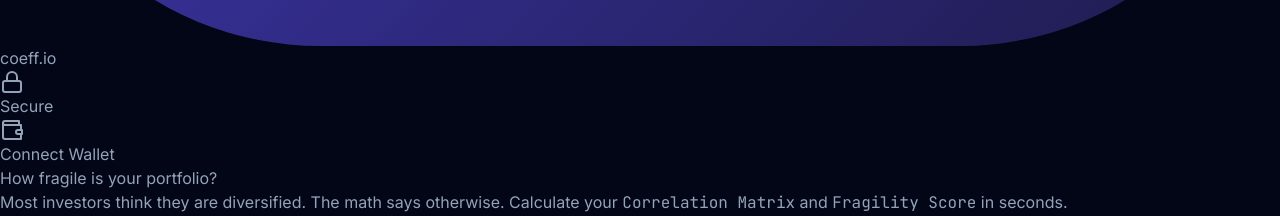
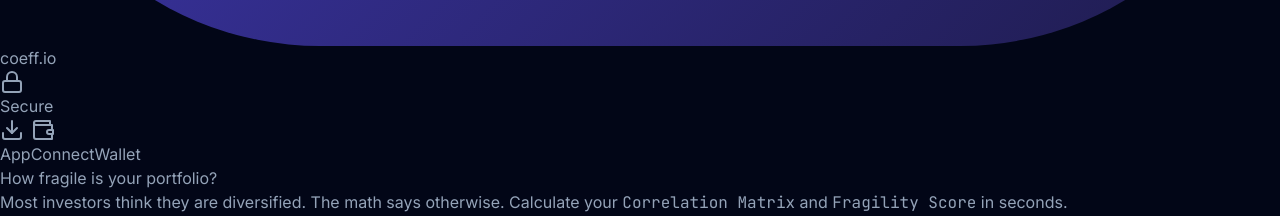
Before and after one commit to whyty3/coeff-app, a React (Vite) app: page / in a window 1280 px wide. Shown: the part 1234-1450 px from the top of the page. Built offline with nearby package versions, Linux system fonts and the light colour scheme.

Commit message:
Homescreen prompt edit

```diff
--- a/src/coeff_lead_magnet.jsx
+++ b/src/coeff_lead_magnet.jsx
@@ -4,7 +4,7 @@ import { Activity, Shield, AlertTriangle, Share2, Download, Mail, ArrowRight, La
 
 /**
  * coeff.io - Portfolio Risk & Correlation Analyzer
- * VERSION: Production v2.22 (Feature: PWA Install Prompt + Indigo Logo)
+ * VERSION: Production v2.23 (Feature: Manual Install Button in Header)
  */
 
 const Card = ({ children, className = "" }) => (
@@ -13,7 +13,7 @@ const Card = ({ children, className = "" }) => (
   </div>
 );
 
-// --- BRAND ASSET: THE INDIGO ENGINE LOGO ---
+// --- BRAND ASSETS ---
 const CoeffLogo = ({ className = "w-8 h-8" }) => (
   <svg viewBox="0 0 40 40" fill="none" xmlns="http://www.w3.org/2000/svg" className={className}>
     <defs>
@@ -22,17 +22,9 @@ const CoeffLogo = ({ className = "w-8 h-8" }) => (
         <stop offset="1" stopColor="#1e1b4b" /> {/* Indigo 950 */}
       </linearGradient>
     </defs>
-
-    {/* App Icon Container with Gradient */}
     <rect width="40" height="40" rx="10" fill="url(#logoGradient)" />
-
-    {/* The Correlation Link */}
     <path d="M12 28L28 12" stroke="#94a3b8" strokeWidth="4" strokeLinecap="round" strokeOpacity="0.5"/>
-
-    {/* Asset A (Cyan - Tech/Cold) */}
     <circle cx="12" cy="28" r="5" fill="#22d3ee" />
-
-    {/* Asset B (Amber - Value/Hot) */}
     <circle cx="28" cy="12" r="5" fill="#fbbf24" />
   </svg>
 );
@@ -95,7 +87,8 @@ export default function CoeffRiskAnalyzer() {
     const handler = (e) => {
       e.preventDefault();
       setDeferredPrompt(e);
-      setShowInstallBanner(true);
+      // We don't auto-show the banner anymore to be less intrusive
+      // We wait for user to click the "Download" icon
     };
     window.addEventListener('beforeinstallprompt', handler);
     return () => window.removeEventListener('beforeinstallprompt', handler);
@@ -103,13 +96,14 @@ export default function CoeffRiskAnalyzer() {
 
   const handleInstallClick = async () => {
     if (deferredPrompt) {
+      // Android/Desktop Chrome: Native Prompt
       deferredPrompt.prompt();
       const { outcome } = await deferredPrompt.userChoice;
-      if (outcome === 'accepted') setShowInstallBanner(false);
-      setDeferredPrompt(null);
+      if (outcome === 'accepted') setDeferredPrompt(null);
+      setShowInstallBanner(false);
     } else {
-      // iOS Fallback / Instructions
-      alert("To install on iPhone:\n1. Tap the 'Share' button below\n2. Scroll down and tap 'Add to Home Screen'");
+      // iOS/Safari: Manual Instructions
+      setShowInstallBanner(true); // Show the banner with instructions/close button
     }
   };
 
@@ -203,7 +197,6 @@ export default function CoeffRiskAnalyzer() {
   };
 
   const handleExportPDF = () => window.print();
-
   const handleShareTwitter = () => {
     if (!results) return;
     const text = `My Portfolio Fragility Score: ${results.fragilityScore}/100 🚨\nBenchmark Beta: ${results.beta}`;
@@ -434,7 +427,26 @@ Analyze this data at https://coeff.io`;
           <div className="hidden sm:flex items-center gap-3">
              {!PROXY_URL && <input type="password" placeholder="Dev Mode: API Key" value={apiKey} onChange={(e) => saveKey(e.target.value)} className="bg-slate-950 border border-slate-800 rounded px-3 py-1.5 text-xs w-32 focus:w-48 transition-all outline-none" />}
              {PROXY_URL && <div className="flex items-center gap-1.5 px-3 py-1.5 bg-indigo-900/20 border border-indigo-900/50 rounded"><Lock className="w-3 h-3 text-indigo-400" /><span className="text-[10px] font-bold text-indigo-400 uppercase tracking-wider">Secure</span></div>}
-             {walletAddress ? <div className="flex items-center gap-2 bg-slate-900 border border-slate-700 text-slate-300 px-3 py-1.5 rounded-full text-xs font-mono"><div className="w-2 h-2 bg-emerald-500 rounded-full animate-pulse"></div>{formatAddress(walletAddress)}</div> : <button onClick={connectWallet} className="bg-indigo-600 hover:bg-indigo-500 text-white px-3 py-1.5 rounded text-sm font-medium transition-colors flex items-center gap-2"><Wallet className="w-4 h-4" /> Connect Wallet</button>}
+             {walletAddress ? (
+                 <div className="flex items-center gap-2 bg-slate-900 border border-slate-700 text-slate-300 px-3 py-1.5 rounded-full text-xs font-mono">
+                    <div className="w-2 h-2 bg-emerald-500 rounded-full animate-pulse"></div>
+                    {formatAddress(walletAddress)}
+                 </div>
+             ) : (
+                 <div className="flex gap-2">
+                     {/* MANUAL INSTALL BUTTON (VISIBLE ON HEADER) */}
+                     <button onClick={handleInstallClick} className="bg-slate-800 hover:bg-slate-700 text-slate-300 px-3 py-1.5 rounded text-sm font-medium transition-colors flex items-center gap-2">
+                       <Download className="w-4 h-4" />
+                       <span className="hidden sm:inline">App</span>
+                     </button>
+
+                     <button onClick={connectWallet} className="bg-indigo-600 hover:bg-indigo-500 text-white px-3 py-1.5 rounded text-sm font-medium transition-colors flex items-center gap-2">
+                       <Wallet className="w-4 h-4" />
+                       <span className="hidden sm:inline">Connect</span>
+                       <span className="sm:hidden">Wallet</span>
+                     </button>
+                 </div>
+             )}
           </div>
         </div>
       </nav>
@@ -451,6 +463,7 @@ Analyze this data at https://coeff.io`;
           {dataQualityMsg && <div className="mt-4 inline-flex items-center gap-2 px-4 py-2 rounded-full bg-amber-900/20 border border-amber-900/50 text-amber-400 text-xs font-bold animate-in fade-in slide-in-from-top-2"><AlertTriangle className="w-4 h-4" />{dataQualityMsg}</div>}
         </div>
 
+        {/* ... REST OF THE CODE REMAINS THE SAME ... */}
         <div className="grid grid-cols-1 md:grid-cols-2 gap-8 mb-12">
           <Card className="space-y-4">
             <div className="flex justify-between items-center mb-2">
@@ -536,35 +549,21 @@ Analyze this data at https://coeff.io`;
                 </div>
                 <div className="flex-1">
                   <h4 className="text-xs font-bold text-slate-400 uppercase mb-3 text-center">Correlation Matrix</h4>
-
-                  {/* CSS GRID with dynamic columns for Vertical Labels */}
                   <div className="grid" style={{ gridTemplateColumns: `40px repeat(${assets.length}, 1fr)` }}>
-
-                    {/* Header Row */}
                     <div className="h-8"></div>
                     {assets.map(a => (
                       <div key={a.ticker} className="flex items-center justify-center text-[9px] font-mono text-slate-500 font-bold h-8">
                         {a.ticker}
                       </div>
                     ))}
-
-                    {/* Data Rows */}
                     {results.matrix.map((row, i) => (
                       <React.Fragment key={i}>
-                        {/* Vertical Label */}
                         <div className="flex items-center justify-end pr-2 text-[9px] font-mono text-slate-500 font-bold h-10">
                           {assets[i].ticker}
                         </div>
-                        {/* Cells */}
                         {row.map((val, j) => (
-                          <div
-                            key={`${i}-${j}`}
-                            className="h-10 flex items-center justify-center text-[10px] font-mono border border-slate-900/50 relative group transition-all hover:scale-105 hover:z-10 hover:border-slate-700"
-                            style={{ backgroundColor: getHeatmapColor(val) }}
-                          >
-                            <span className="relative z-10 text-white drop-shadow-md opacity-80 group-hover:opacity-100 font-bold">
-                              {val.toFixed(2)}
-                            </span>
+                          <div key={`${i}-${j}`} className="h-10 flex items-center justify-center text-[10px] font-mono border border-slate-900/50 relative group transition-all hover:scale-105 hover:z-10 hover:border-slate-700" style={{ backgroundColor: getHeatmapColor(val) }}>
+                            <span className="relative z-10 text-white drop-shadow-md opacity-80 group-hover:opacity-100 font-bold">{val.toFixed(2)}</span>
                             <div className="absolute inset-0 bg-black/0 group-hover:bg-black/10 transition-colors" title={`${assets[i].ticker} vs ${assets[j].ticker}`} />
                           </div>
                         ))}
```
